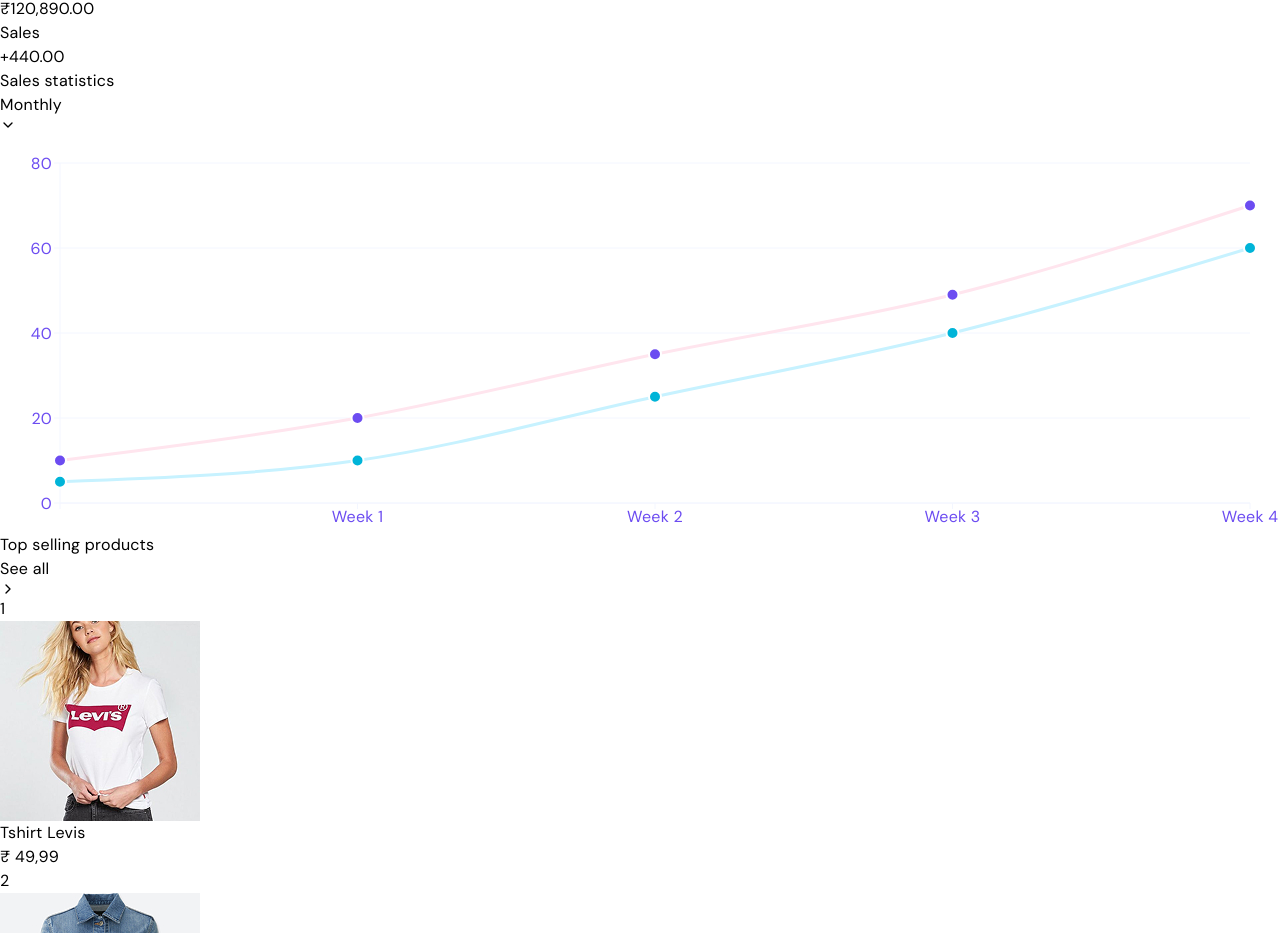
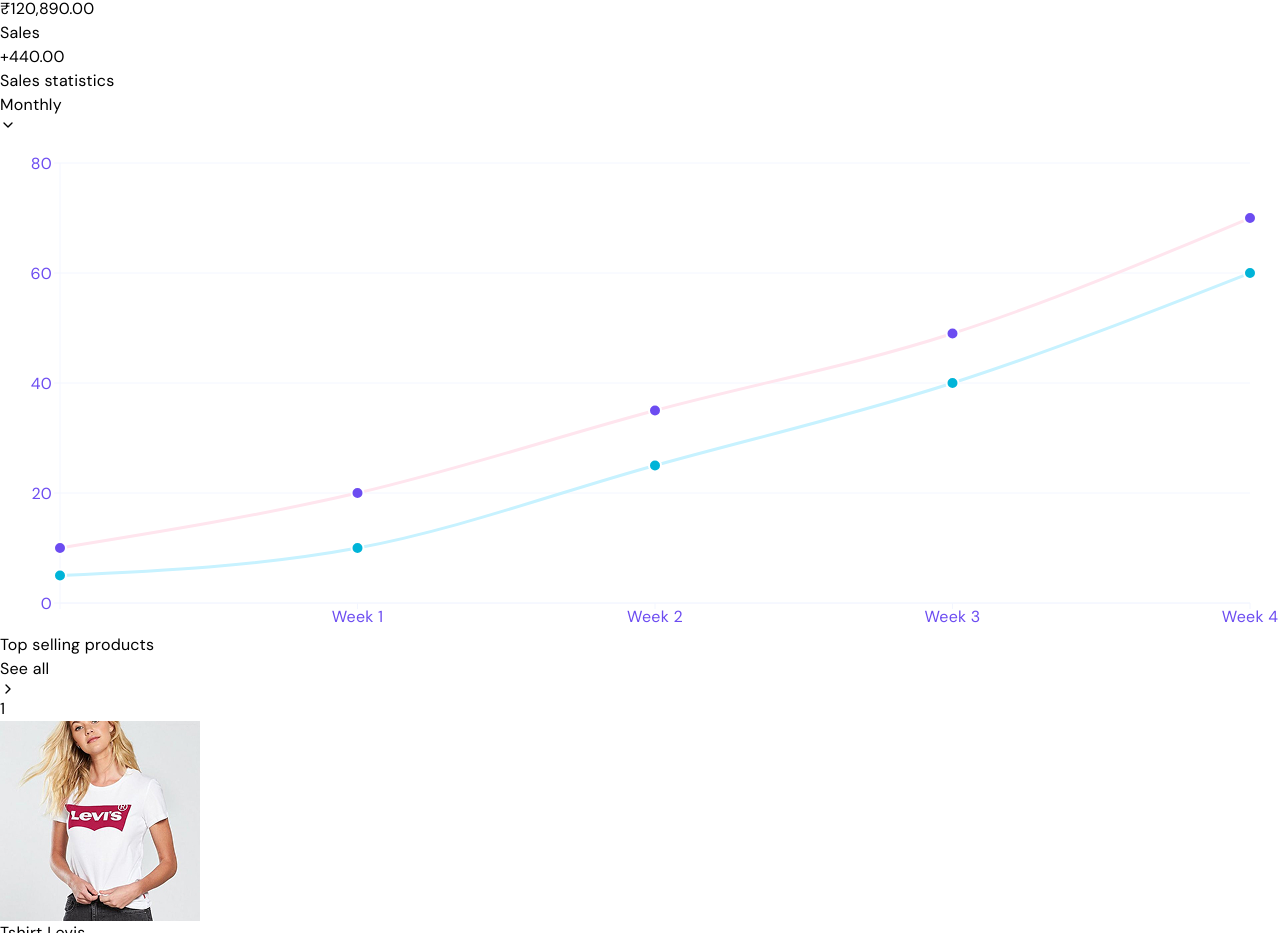
Before and after one commit to prasanthoyasco/ecom-Dashboard, a React (Vite) app: page / in a window 1280 px wide. Shown: the part 2037-2970 px from the top of the page. Built offline with nearby package versions, Linux system fonts and the light colour scheme.

Commit message:
add image to product

```diff
--- a/src/components/molecules/SalesStatistics.jsx
+++ b/src/components/molecules/SalesStatistics.jsx
@@ -44,7 +44,7 @@
         </button>
       </div>
 
-      <ResponsiveContainer width="100%" height={400}>
+      <ResponsiveContainer width="100%" height={500}>
         <LineChart
           data={data}
           margin={{ top: 30, right: 30, left: 0, bottom: 0 }}
```
